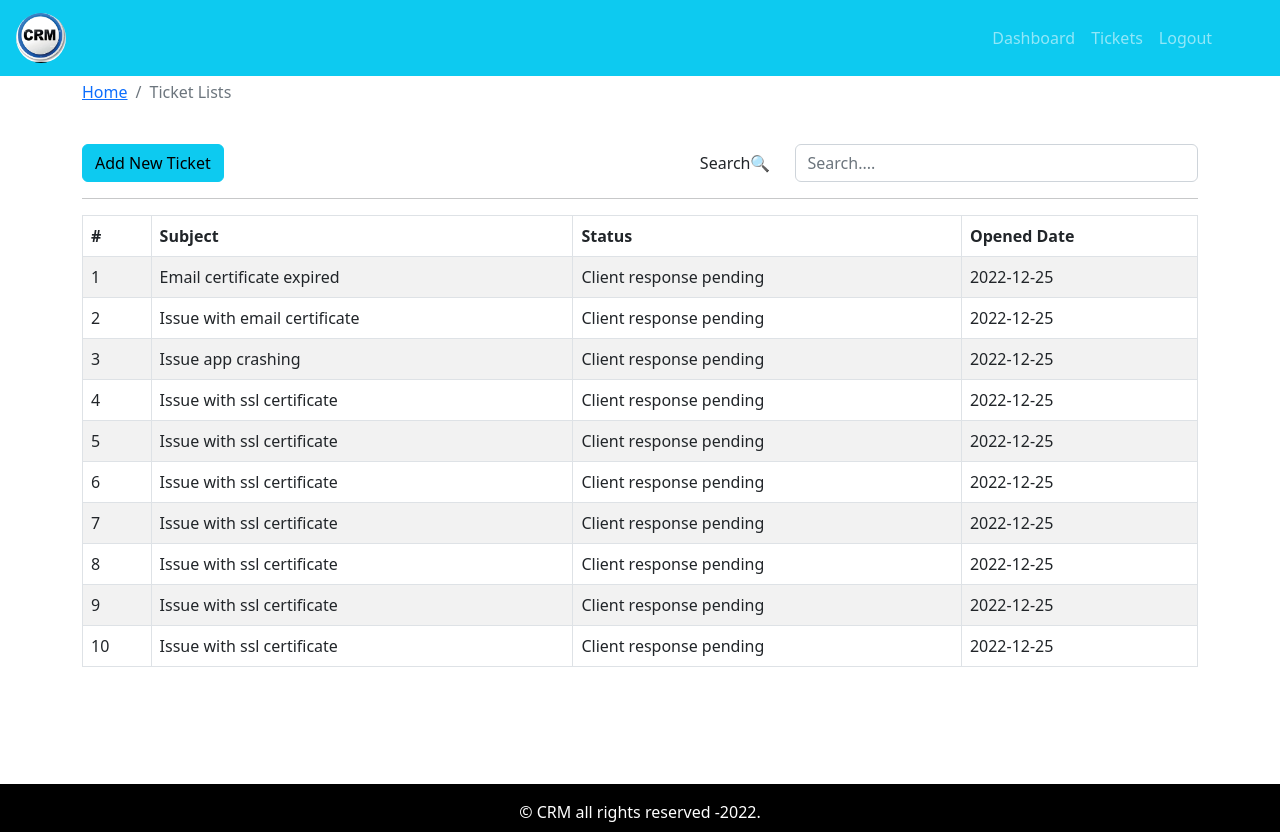
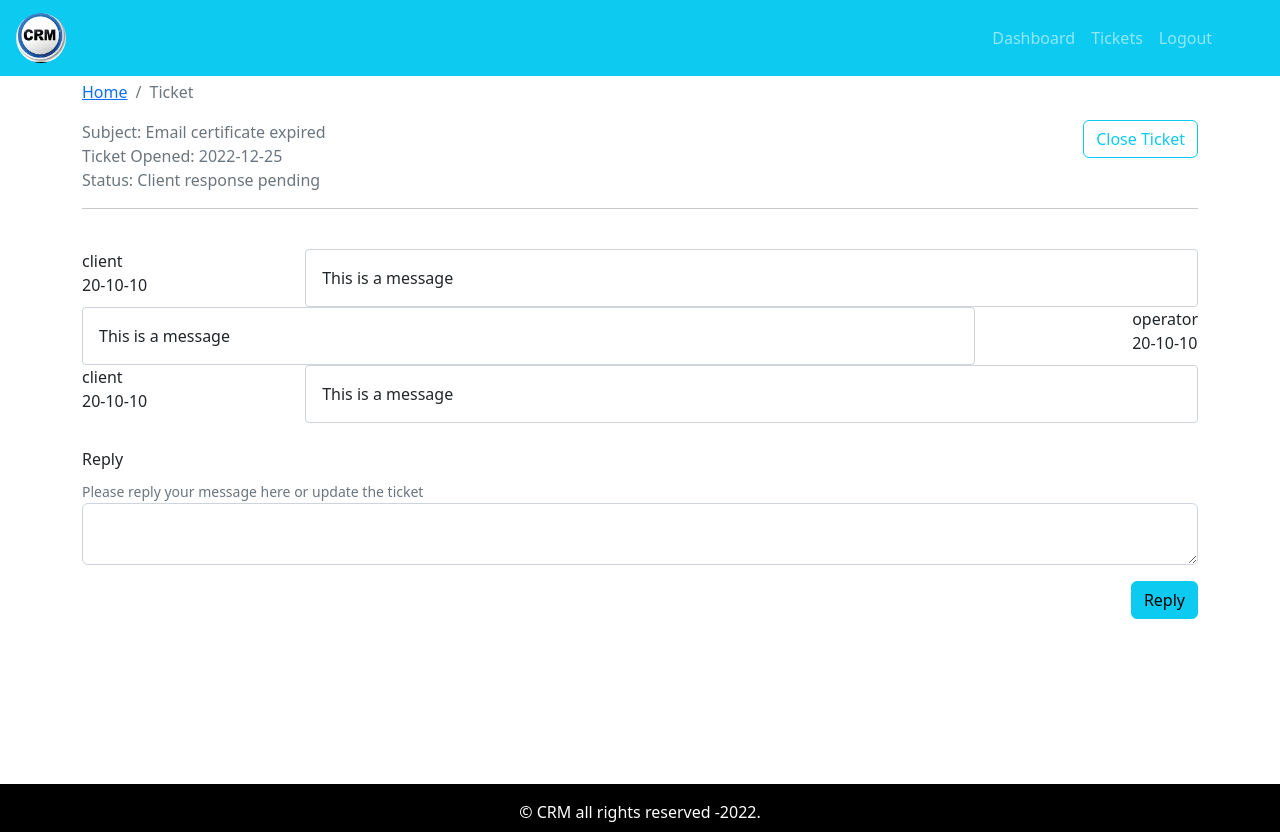
Before and after one commit to JeevarehaR/crm-frontend, a React (Create React App) app: page / in a window 1280 px wide. Built offline with nearby package versions, Linux system fonts and the light colour scheme.

Commit message:
ticket landing page added

```diff
--- a/src/App.css
+++ b/src/App.css
@@ -27,6 +27,6 @@ footer{
     color: white;
 }
 
-.search-col{
+.search-col, .close-ticket{
     text-align: right;
 }
--- a/src/App.js
+++ b/src/App.js
@@ -4,6 +4,7 @@ import { Dashboard } from "./pages/dashboard/Dashboard.page";
 import { Entry } from "./pages/entry/EntryPage";
 import { AddTicket } from "./pages/new-ticket/AddTicket.page";
 import { TicketLists } from "./pages/ticket-listing/TicketLists.page";
+import { Ticket } from "./pages/ticket/Ticket.page";
 
 function App() {
   return (
@@ -12,7 +13,8 @@ function App() {
       <DefaultLayout>
         {/* <Dashboard /> */}
         {/* <AddTicket /> */}
-        <TicketLists />
+        {/* <TicketLists /> */}
+        <Ticket />
       </DefaultLayout>
     </div>
   );
--- a/src/assets/data/dummy-tickets.json
+++ b/src/assets/data/dummy-tickets.json
@@ -3,60 +3,77 @@
         "id": 1,
         "subject": "Email certificate expired",
         "status": "Client response pending",
-        "addedAt": "2022-12-25"
+        "date": "2022-12-25",
+        "history": [
+            {
+                "date": "20-10-10",
+                "message": "This is a message",
+                "messageBy": "client"
+            },
+            {
+                "date": "20-10-10",
+                "message": "This is a message",
+                "messageBy": "operator"
+            },
+            {
+                "date": "20-10-10",
+                "message": "This is a message",
+                "messageBy": "client"
+            }
+        ]
     },
     {
         "id": 2,
         "subject": "Issue with email certificate",
         "status": "Client response pending",
-        "addedAt": "2022-12-25"
+        "date": "2022-12-25"
     },
     {
         "id": 3,
         "subject": "Issue app crashing",
         "status": "Client response pending",
-        "addedAt": "2022-12-25"
+        "date": "2022-12-25"
     },
     {
         "id": 4,
         "subject": "Issue with ssl certificate",
         "status": "Client response pending",
-        "addedAt": "2022-12-25"
+        "date": "2022-12-25"
     },
     {
         "id": 5,
         "subject": "Issue with ssl certificate",
         "status": "Client response pending",
-        "addedAt": "2022-12-25"
+        "date": "2022-12-25"
     },
     {
         "id": 6,
         "subject": "Issue with ssl certificate",
         "status": "Client response pending",
-        "addedAt": "2022-12-25"
+        "date": "2022-12-25"
     },
     {
         "id": 7,
         "subject": "Issue with ssl certificate",
         "status": "Client response pending",
-        "addedAt": "2022-12-25"
+        "date": "2022-12-25"
     },
     {
         "id": 8,
         "subject": "Issue with ssl certificate",
         "status": "Client response pending",
-        "addedAt": "2022-12-25"
+        "date": "2022-12-25"
     },
     {
         "id": 9,
         "subject": "Issue with ssl certificate",
         "status": "Client response pending",
-        "addedAt": "2022-12-25"
+        "date": "2022-12-25"
     },
     {
         "id": 10,
         "subject": "Issue with ssl certificate",
         "status": "Client response pending",
-        "addedAt": "2022-12-25"
+        "date": "2022-12-25"
     }
 ]
--- /dev/null
+++ b/src/components/message-history/MessageHistory.comp.js
@@ -0,0 +1,21 @@
+import React from "react";
+import PropTypes from "prop-types";
+import "./message-history.style.css";
+
+export const MessageHistory = ({ msg }) => {
+  if (!msg) return null;
+  console.log(msg);
+  return msg.map((row, i) => (
+    <div key={i} className="message-history">
+      <div className="send">
+        <div className="sender">{row.messageBy}</div>
+        <div className="date">{row.date}</div>
+      </div>
+      <div className="message">{row.message}</div>
+    </div>
+  ));
+};
+
+MessageHistory.propTypes = {
+  msg: PropTypes.array.isRequired,
+};
--- /dev/null
+++ b/src/components/message-history/message-history.style.css
@@ -0,0 +1,18 @@
+.message-history{
+    display: flex;
+    flex-direction: row;
+    justify-content: space-between;
+}
+
+.message-history:nth-child(even){
+    display: flex;
+    flex-direction: row-reverse;
+    justify-content: space-between;
+}
+
+.message{
+    padding: 1rem;
+    width: 80%;
+    border: 1px solid #ced4da;
+    border-radius: 0.25rem;
+}
--- /dev/null
+++ b/src/components/update-ticket/UpdateTicket.comp.js
@@ -0,0 +1,31 @@
+import React from "react";
+import { Form, Button } from "react-bootstrap";
+import PropTypes from "prop-types";
+
+export const UpdateTicket = ({ msg, handleOnChange, handleOnSubmit }) => {
+  return (
+    <Form autoComplete="off" onSubmit={handleOnSubmit}>
+      <Form.Label>Reply</Form.Label>
+      <br />
+      <Form.Text>Please reply your message here or update the ticket</Form.Text>
+      <Form.Control
+        as="textarea"
+        value={msg}
+        onChange={handleOnChange}
+        row="5"
+        name="detail"
+      />
+      <div style={{ textAlign: "right" }} className="mt-3 mb-3">
+        <Button variant="info" type="submit">
+          Reply
+        </Button>
+      </div>
+    </Form>
+  );
+};
+
+UpdateTicket.propTypes = {
+  handleOnChange: PropTypes.func.isRequired,
+  handleOnSubmit: PropTypes.func.isRequired,
+  msg: PropTypes.string.isRequired,
+};
--- /dev/null
+++ b/src/pages/ticket/Ticket.page.js
@@ -0,0 +1,56 @@
+import React, { useEffect, useState } from "react";
+import { Container, Row, Col, Button } from "react-bootstrap";
+import { PageBreadcrumb } from "../../components/breadcrumb/Breadcrumb.comp";
+import tickets from "../../assets/data/dummy-tickets.json";
+import { MessageHistory } from "../../components/message-history/MessageHistory.comp";
+import { UpdateTicket } from "../../components/update-ticket/UpdateTicket.comp";
+
+const ticket = tickets[0];
+export const Ticket = () => {
+  const [message, setMessage] = useState("");
+
+  const handleOnChange = (e) => {
+    setMessage(e.target.value);
+  };
+
+  const handleOnSubmit = () => {
+    alert("Form Submitted");
+  };
+
+  useEffect(() => {}, [message]);
+
+  return (
+    <Container>
+      <Row>
+        <Col>
+          <PageBreadcrumb page="Ticket" />
+        </Col>
+      </Row>
+      <Row>
+        <Col className="text-weight-bolder text-secondary">
+          <div className="subject">Subject: {ticket.subject}</div>
+          <div className="date">Ticket Opened: {ticket.date}</div>
+          <div className="status">Status: {ticket.status}</div>
+        </Col>
+        <Col className="close-ticket">
+          <Button variant="outline-info">Close Ticket</Button>
+        </Col>
+      </Row>
+      <hr />
+      <Row>
+        <Col className="mt-4">
+          <MessageHistory msg={ticket.history} />
+        </Col>
+      </Row>
+      <Row className="mt-4">
+        <Col>
+          <UpdateTicket
+            msg={message}
+            handleOnChange={handleOnChange}
+            handleOnSubmit={handleOnSubmit}
+          />
+        </Col>
+      </Row>
+    </Container>
+  );
+};
```
